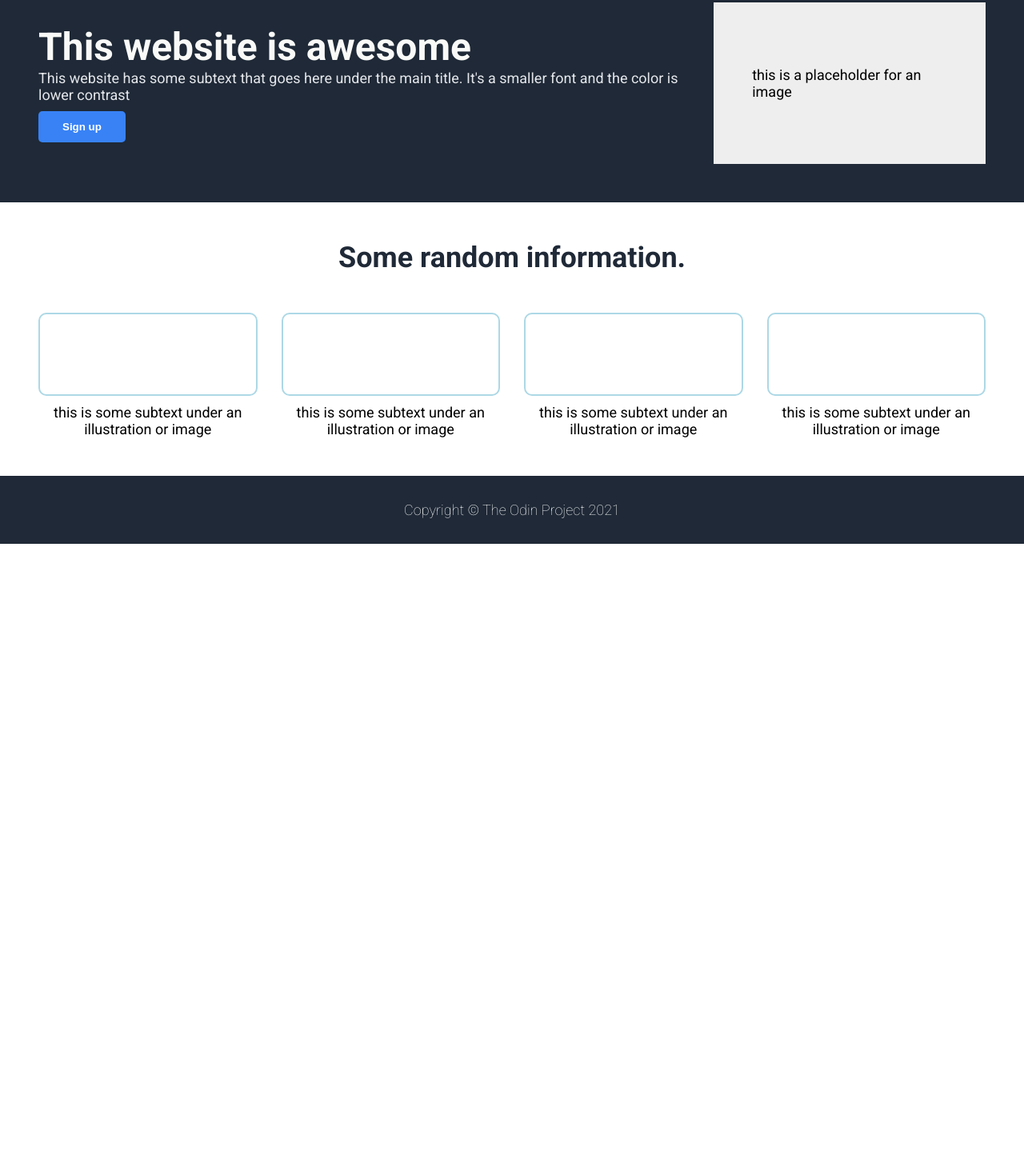
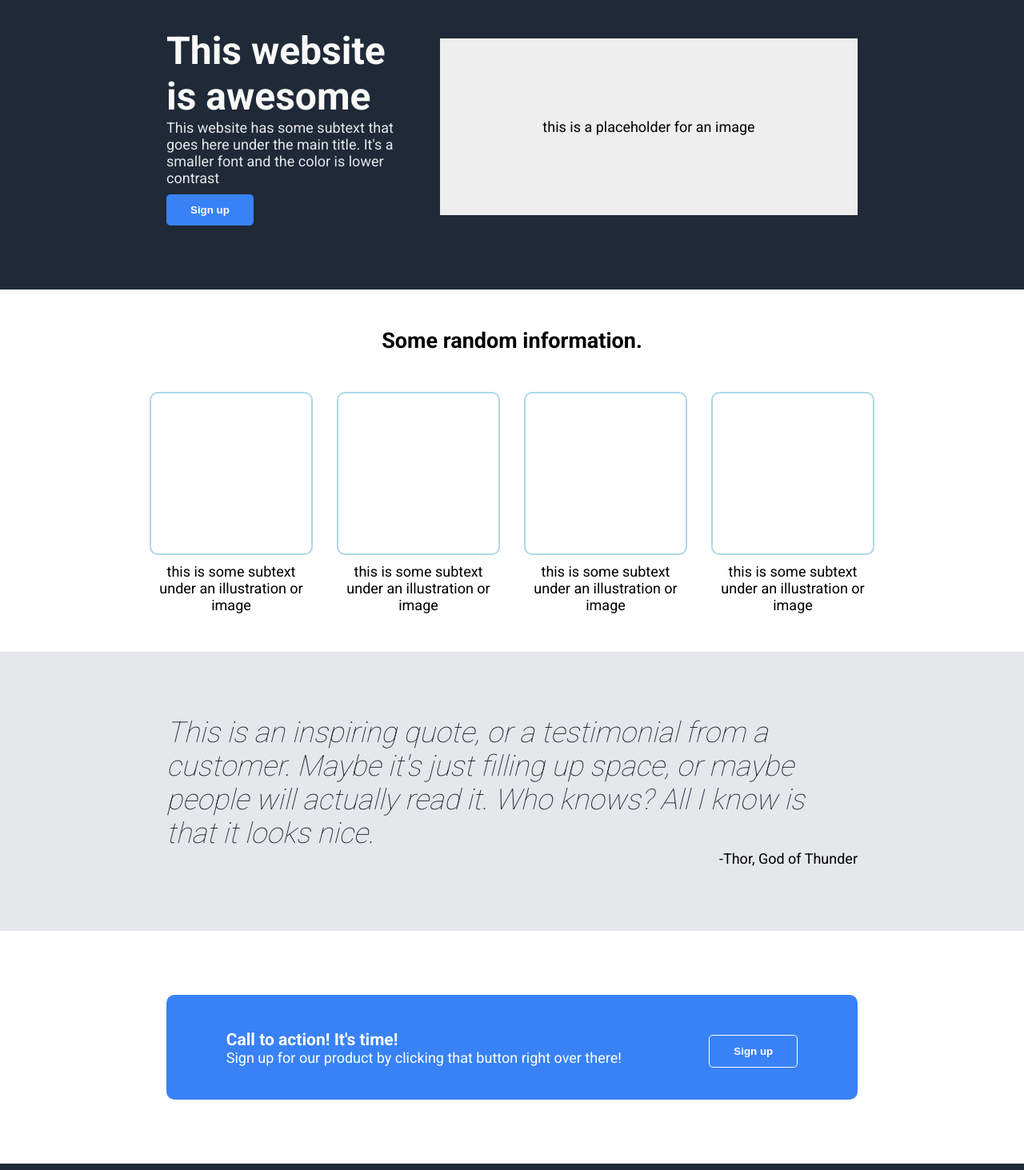
Before and after one commit to bc464/landingpage-odin-project, a plain HTML site: page index.html in a window 1280 px wide. Shown: the part 137-1600 px from the top of the page at 80% size. Before the commit the page ends 817 px from the top, so only its background shows below. Drawn offline with Linux system fonts and the light colour scheme.

Commit message:
finished info, quote, cat sections. worked on responsiveness as well

```diff
--- a/index.html
+++ b/index.html
@@ -28,6 +28,7 @@
 	</nav>
 	<!-- hero -->
 	<header>
+		<div class="header-container">
 		<div class="hero-left">
 			<h1 class="hero-main--heading">This website is awesome</h1>
 			<p class="hero-main--text">This website has some subtext that goes here under the main title. It's a smaller font and the color is lower contrast</p>
@@ -36,11 +37,12 @@
 		<div class="hero-container--img">
 			<p>this is a placeholder for an image</p>
 		</div>
-
+</div>
 	</header>
 
 	<!-- information -->
-	<section class="info">
+	<section class="info-section">
+		<div class="info-section-container">
 		<h2 class="info-header">Some random information.</h2>
 		<div class="info-containers">
 			<div class="info-container">
@@ -61,10 +63,28 @@
 			</div>
 
 		</div>
+	</div>
 
 	</section>
 	<!-- quote -->
+	<section class="quote">
+		<p class="quote-text"><em>This is an inspiring quote, or a testimonial from a customer. Maybe it's just filling up space, or maybe people will actually read it. Who knows? All I know is that it looks nice.</em></p>
+		<p class="author">-Thor, God of Thunder</p>
+
+
+	</section>
 	<!-- cta -->
+	<section class="cta-section">
+		<div class="cta-container">
+			<div class="cta-text">
+				<h3>Call to action! It's time!</h3>
+				<p>Sign up for our product by clicking that button right over there!</p>
+			</div>
+			<button class="btn btn-cta">Sign up</button>
+		</div>
+
+
+	</section>
 <!-- footer -->
 	<footer>
 		<h4>Copyright &copy; The Odin Project 2021</h4>
--- a/style.css
+++ b/style.css
@@ -6,6 +6,7 @@
 body {
 	font-size: 18px;
 	font-family: "Roboto", sans-serif;
+
 }
 /***GENERAL STYLING****/
 nav,
@@ -44,11 +45,8 @@ nav a {
 }
 /***HERO CONTENT***/
 header {
-	padding: 3rem ;
-	display: flex;
-	align-items: center;
-	justify-content: space-around;
-	flex: 1;
+	/*margin: 3rem 20px ;*/
+	padding: 5rem 13rem;
 	/*gap:  20px;*/
 	/*margin: 0 auto;
 	flex: 1;
@@ -56,9 +54,19 @@ header {
 	margin: 0 auto;*/
 
 }
+.header-container {
+	display: flex;
+	align-items: center;
+	justify-content:center;
+
+	gap:  20px;
+	/*width: 75%;*/
+	/*margin: 0 auto;*/
+}
 .hero-left {
 	/*width: 35%;*/
 	/*width: 50%;*/
+	flex:  1.25;
 }
 .hero-main--heading {
 	font-size: 48px;
@@ -76,24 +84,33 @@ header {
 	border: none;
 	border-radius: 5px;
 	margin-top: 10px;
+	cursor: pointer;
 }
 .hero-container--img {
 	background-color: #eee;
-	/*width: 65%;*/
+	/*width: 60%;*/
+	display: flex;
+	justify-content: center;
+	padding: 100px;
+	flex:  1.25 ;
+}
 
-	padding: 5rem 3rem;
+/****INFORMATION CONTENT****/
+.info-section {
+
+	/*justify-content: space-around;*/
+
+	/*padding: 5rem 3rem;*/
+	/*flex: 1;*/
+	margin: 3rem 13rem;
 }
-/****INFORMATION CONTENT****/
-.info {
+.info-section-container {
 	display: flex;
 	flex-direction: column;
 	align-items: center;
-	/*justify-content: space-around;*/
 	gap:  3rem;
-	/*padding: 5rem 3rem;*/
-	/*flex: 1;*/
-	margin: 3rem;
 }
+.info-container
 .info-header {
 	font-size: 36px;
 	font-weight: 700;
@@ -104,6 +121,7 @@ header {
 	align-items: center;
 	justify-content: center;
 	gap:  30px;
+	flex: 1;
 	/*flex-flow: wrap;*/
 }
 .info-container {
@@ -114,7 +132,7 @@ header {
 .info-container--box {
 	border: 2px solid lightblue;
 	border-radius: 10px;
-	padding: 50px;
+	padding: 100px;
 }
 .info-container p {
 	text-align: center;
@@ -123,11 +141,41 @@ header {
 /****QUOTE CONTENT***/
 .quote {
 	background-color: #e5e7eb;
+	/*display: flex;
+	align-items: center;
+	justify-content: center;
+	flex-direction: column;*/
+	padding:  5rem 13rem;
 }
 .quote-text {
 	font-size: 36px;
 	font-weight: lighter;
 	color: #1f2937;
+
+}
+.author {
+	text-align: right;
+
+}
+/***CTA Section****/
+.cta-section {
+	margin: 5rem 13rem;
+}
+.cta-container {
+	display: flex;
+	align-items: center;
+	justify-content: space-around;
+	padding: 40px 20px;
+	background-color: #3882f6;
+	border-radius: 10px;
+}
+.cta-text {
+	display: flex;
+	flex-direction: column;
+	color:  #fff;
+}
+.btn-cta {
+	border: 1px solid #fff;
 
 }
 /***FOOTER CONTENT****/
@@ -143,10 +191,25 @@ footer h4 {
 	font-weight: 100;
 }
 @media all and (max-width: 600px) {
-	header {
+	.header-container {
 		flex-direction: column-reverse;
 	}
 	.info-containers {
 		flex-flow: wrap;
 	}
+	nav {
+		padding: 1rem;
+	}
+	header {
+		padding: 5rem 1rem;
+	}
+	.info-section,
+	.quote,
+	.cta-section {
+		padding: 1rem 1rem;
+		margin: 5rem 1rem;
+	}
+	.cta-container {
+		flex-direction: column;
+	}
 }
```
